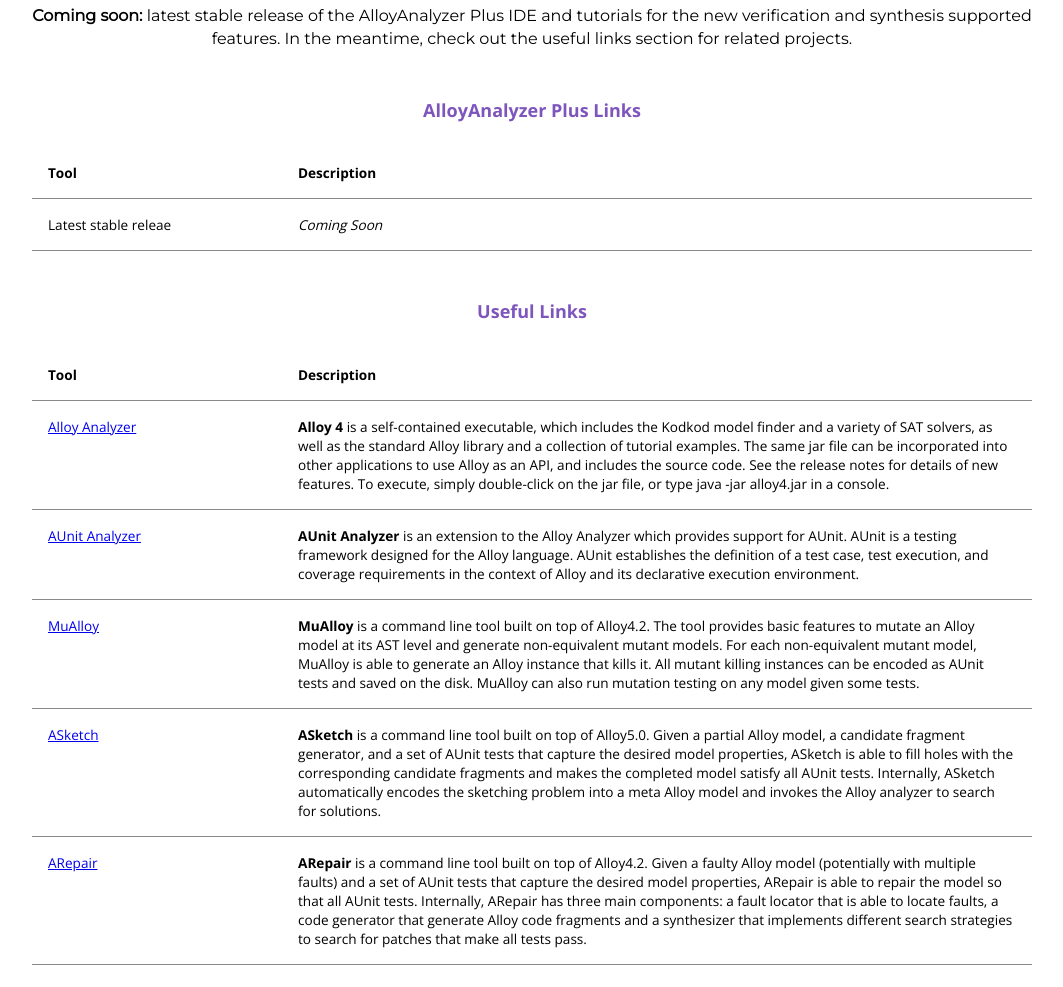
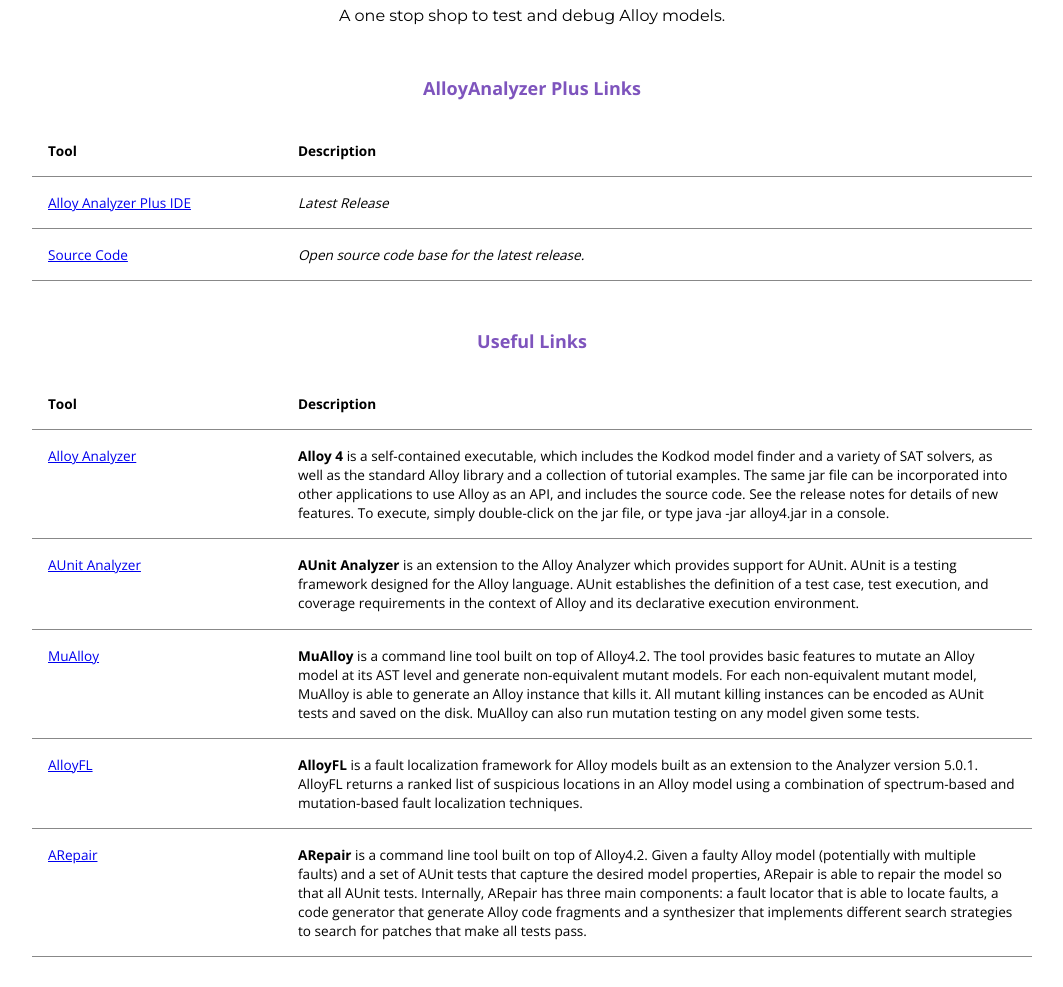
Before and after one commit to alloyanalyzerplus/alloyanalyzerplus.github.io, a plain HTML site: page index.html in a window 1280 px wide. Shown: the part 69-1056 px from the top of the page, without its empty margins (108-1171 px from the left). Drawn offline with nearby package versions, Linux system fonts and the light colour scheme.

Commit message:
Update index.html

```diff
--- a/index.html
+++ b/index.html
@@ -10,7 +10,7 @@
     <section>
       <div class="header">
         <h1> The AlloyAnalyzer Plus IDE</h1>
-        <h2><b>Coming soon:</b> latest stable release of the AlloyAnalyzer Plus IDE and tutorials for the new verification and synthesis supported features. In the meantime, check out the useful links section for related projects.</h2>
+        <h2>A one stop shop to test and debug Alloy models.</h2>
       </div>
     </section>
 
@@ -24,10 +24,18 @@
           </tr>
 		  <tr>
             <td>
-   Latest stable releae</a>
+		     <a href="https://github.com/alloyanalyzerplus/AlloyAnalyzerPlusIDEJar">Alloy Analyzer Plus IDE</a>
 	</td>
             <td>
-              <i>Coming Soon</i>
+              <i>Latest Release</i>
+            </td>
+          </tr>
+	<tr>
+            <td>
+		     <a href="https://github.com/alloyanalyzerplus/AlloyAnalyzerPlusIDE">Source Code</a>
+	</td>
+            <td>
+              <i>Open source code base for the latest release.</i>
             </td>
           </tr>
 
@@ -73,10 +81,10 @@
 
 		  <tr>
             <td>
-    <a href="https://github.com/kaiyuanw/ASketch">ASketch</a>
+    <a href="https://alloyfl.github.io/">AlloyFL</a>
 	</td>
             <td>
-              <b>ASketch</b> is a command line tool built on top of Alloy5.0. Given a partial Alloy model, a candidate fragment generator, and a set of AUnit tests that capture the desired model properties, ASketch is able to fill holes with the corresponding candidate fragments and makes the completed model satisfy all AUnit tests. Internally, ASketch automatically encodes the sketching problem into a meta Alloy model and invokes the Alloy analyzer to search for solutions.
+              <b>AlloyFL</b> is a fault localization framework for Alloy models built as an extension to the Analyzer version 5.0.1. AlloyFL returns a ranked list of suspicious locations in an Alloy model using a combination of spectrum-based and mutation-based fault localization techniques.
             </td>
           </tr>
 
```
